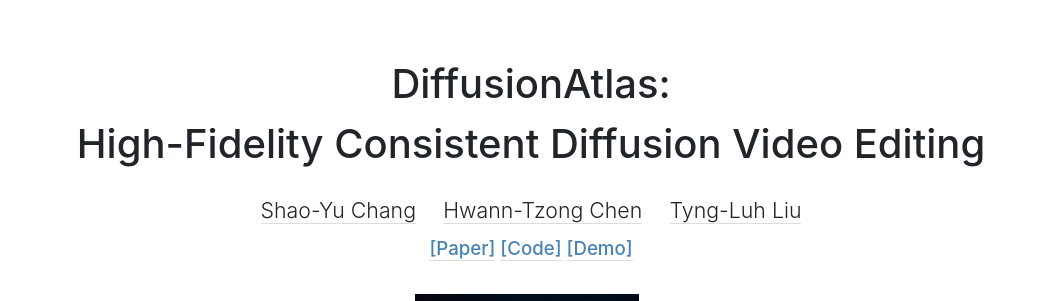
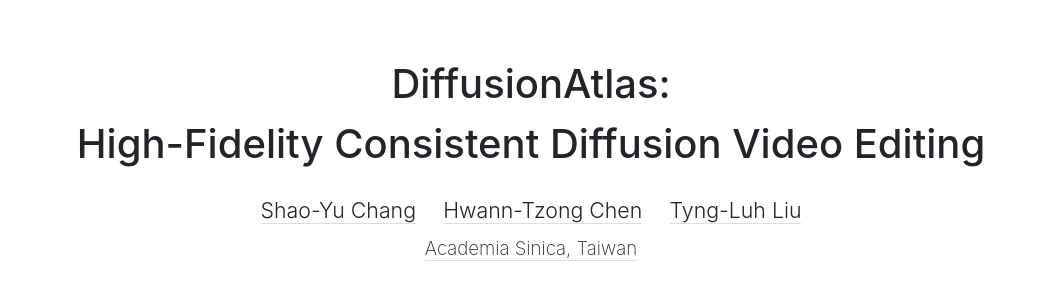
Before and after one commit to diffusionAtlas/diffusionAtlas.github.io, a plain HTML site: page index.html in a window 1280 px wide. Shown: the top 301 px of the page, without its empty margins (109-1170 px from the left). Drawn offline with nearby package versions, Linux system fonts and the light colour scheme; a web font is replaced by a local one.

Commit message:
Update index.html

```diff
--- a/index.html
+++ b/index.html
@@ -39,6 +39,11 @@
         <span class="author">
             <a href="https://homepage.iis.sinica.edu.tw/pages/liutyng/index_en.html">Tyng-Luh Liu</a>
         </span>
+    </p>
+
+    <p class="affiliations">
+        <span class="author"><a href="https://arc.tencent.com/en/index">Academia Sinica, Taiwan</a></span><br/>
+        <!-- <span class="author"><sup>4</sup>School of Computing, National University of Singapore</span> -->
     </p>
 
     <p class="menu">
```
